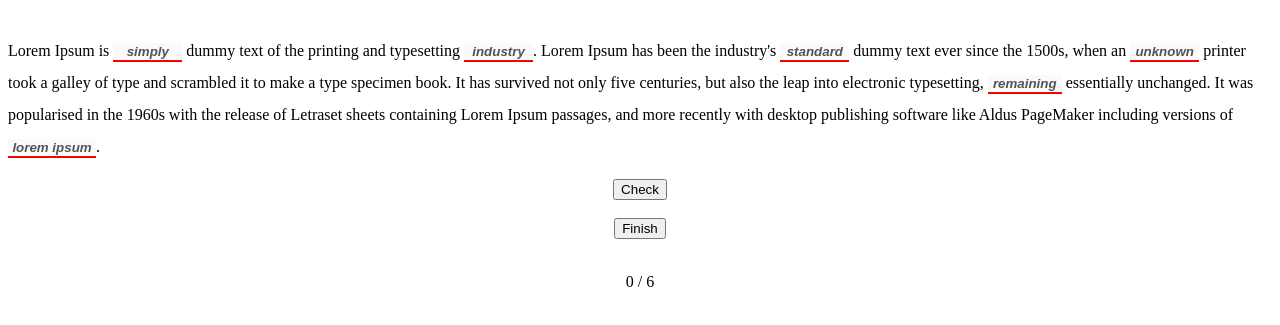
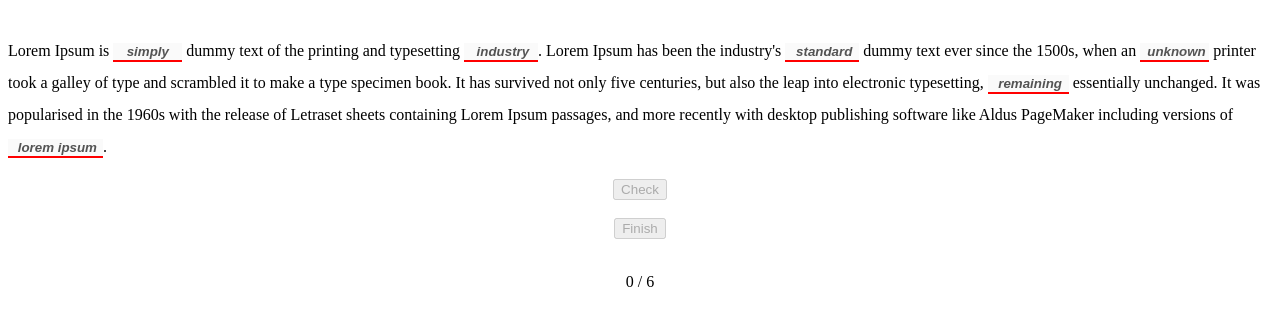
Before and after one commit to thelonglqd/missing-words, a plain HTML site: page index.html in a window 1280 px wide. Both pictures are taken after a click on the button "Finish". Shown: the part 69-394 px from the top of the page. Drawn offline with Linux system fonts and the light colour scheme.

Commit message:
move answer data to html data attribute

```diff
--- a/index.html
+++ b/index.html
@@ -8,6 +8,10 @@
   </head>
   <body>
     <div class="container">
+      <div
+        id="answer"
+        data-answer="simply, industry, standard, unknown, remaining, lorem ipsum"
+      ></div>
       <h1>Lorem Ipsum</h1>
       <p class="problem">
         Lorem Ipsum is
--- a/index.js
+++ b/index.js
@@ -1,11 +1,4 @@
-const answers = [
-  "simply",
-  "industry",
-  "standard",
-  "unknown",
-  "remaining",
-  "lorem ipsum",
-];
+const answers = document.getElementById("answer").dataset.answer.split(",");
 
 const inputs = document.getElementsByClassName("missing-word");
 const answerInputs = document.getElementsByClassName("answer");
@@ -27,6 +20,11 @@ for (let i = 0; i < inputs.length; i++) {
   );
 }
 
+const disableButtons = () => {
+  document.getElementById("finishBtn").disabled = true;
+  document.getElementById("checkBtn").disabled = true;
+};
+
 const onCheck = () => {
   for (let i = 0; i < inputs.length; i++) {
     inputs[i].value.trim().toLowerCase() === answers[i]
@@ -36,6 +34,7 @@ const onCheck = () => {
 };
 
 const onFinish = () => {
+  disableButtons();
   for (let i = 0; i < inputs.length; i++) {
     inputs[i].disabled = true;
     inputs[i].style.backgroundColor = "lightgrey";
```
